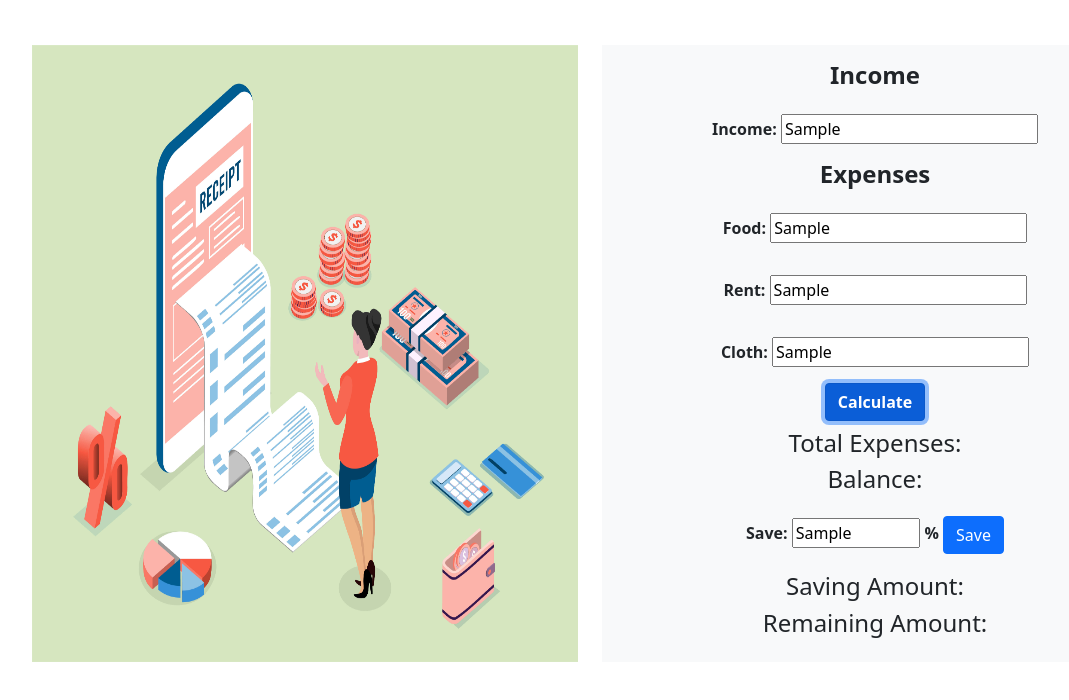
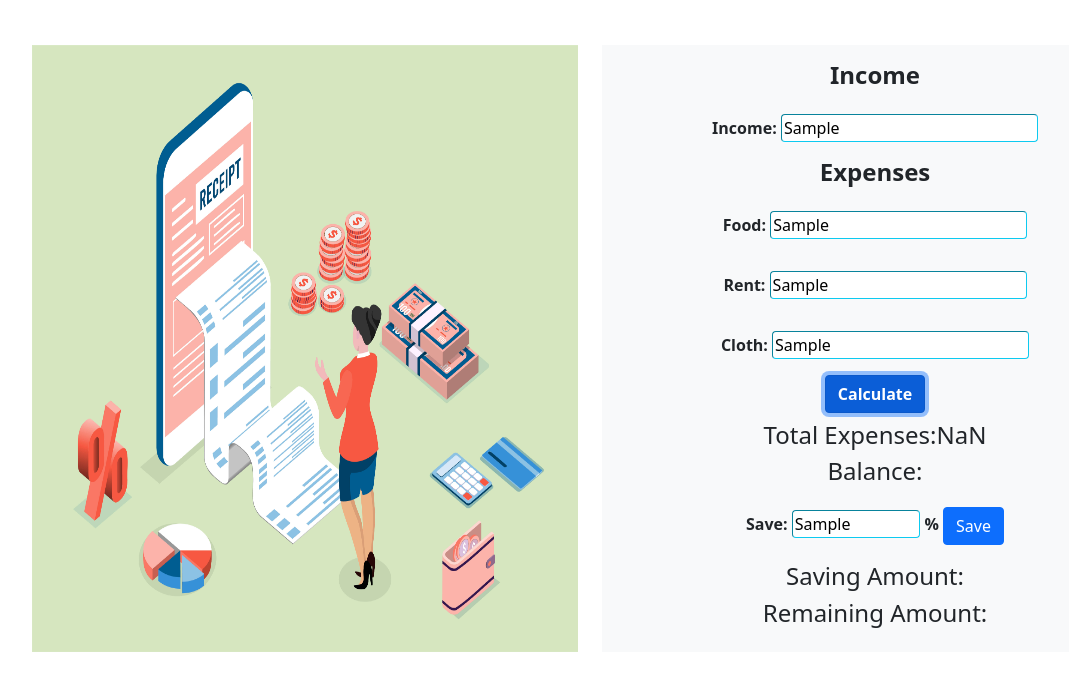
Before and after one commit to abunaserkayes0/Luxurious-money-calculation, a plain HTML site: page index.html in a window 1280 px wide. Both pictures are taken after typing "Sample", "Sample", "Sample", "Sample", "Sample" into the empty fields and a click on the button "Calculate". Shown: the part 80-780 px from the top of the page, without its empty margins (50-1119 px from the left). Drawn offline with nearby package versions, Linux system fonts and the light colour scheme.

Commit message:
update-total

```diff
--- a/index.html
+++ b/index.html
@@ -37,34 +37,54 @@
                 <span class="fw-bold">Income:</span>
                 <input
                   type="text"
-                  id=""
-                  class="w-50 my-3"
-                  aria-describedby="passwordHelpInline"
+                  id="income-amount"
+                  class="w-50 my-3 border-1 border-info rounded"
                 />
               </div>
               <h4 class="fw-bold">Expenses</h4>
               <div class="col">
                 <span class="fw-bold">Food:</span>
-                <input type="text" id="food" class="w-50 my-3" />
+                <input
+                  type="text"
+                  id="food-amount"
+                  class="w-50 my-3 border-1 border-info rounded"
+                />
               </div>
               <div class="col">
                 <span class="fw-bold">Rent:</span>
-                <input type="text" id="rent" class="w-50 my-3" />
+                <input
+                  type="text"
+                  id="rent-amount"
+                  class="w-50 my-3 border-1 border-info rounded"
+                />
               </div>
               <div class="col">
                 <span class="fw-bold">Cloth:</span>
-                <input type="text" id="clothes" class="w-50 my-3" />
+                <input
+                  type="text"
+                  id="clothes-amount"
+                  class="w-50 my-3 border-1 border-info rounded"
+                />
               </div>
-              <button class="btn btn-primary fw-bold">Calculate</button>
+              <p class="fw-bold text-danger" id="error-message">
+                Total Expenses Greater than incomeAmount!!!
+              </p>
+              <button id="calculate-btn" class="btn btn-primary fw-bold">
+                Calculate
+              </button>
               <div class="my-2">
-                <h4>Total Expenses:</h4>
-                <h4>Balance:</h4>
+                <h4>Total Expenses:<span id="total-expenses"></span></h4>
+                <h4>Balance:<span id="rest-amount"></span></h4>
               </div>
               <div class="col">
                 <span class="fw-bold">Save:</span>
-                <input type="text" id="clothes" class="w-25 my-3" />
+                <input
+                  type="text"
+                  id="save-amount"
+                  class="w-25 my-3 border-1 border-info rounded"
+                />
                 <span class="fw-bold">%</span>
-                <button class="btn btn-primary">Save</button>
+                <button id="save-btn" class="btn btn-primary">Save</button>
               </div>
               <div class="my-2">
                 <h4>Saving Amount:</h4>
--- a/index.js
+++ b/index.js
@@ -0,0 +1,17 @@
+document.getElementById("calculate-btn").addEventListener("click", function () {
+  const incomeAmount = document.getElementById("income-amount");
+  const incomeAmountValue = parseFloat(incomeAmount.value);
+
+  const foodAmount = document.getElementById("food-amount");
+  const foodAmountValue = parseFloat(foodAmount.value);
+  const rentAmount = document.getElementById("rent-amount");
+  const rentAmountValue = parseFloat(rentAmount.value);
+  const clothAmount = document.getElementById("clothes-amount");
+  const clothAmountValue = parseFloat(clothAmount.value);
+
+  const totalAmount = foodAmountValue + rentAmountValue + clothAmountValue;
+
+  const totalExpenses = document.getElementById("total-expenses");
+  totalExpenses.innerText = totalAmount;
+
+});
--- a/style.css
+++ b/style.css
@@ -0,0 +1,3 @@
+#error-message{
+    display: none;
+}
```
